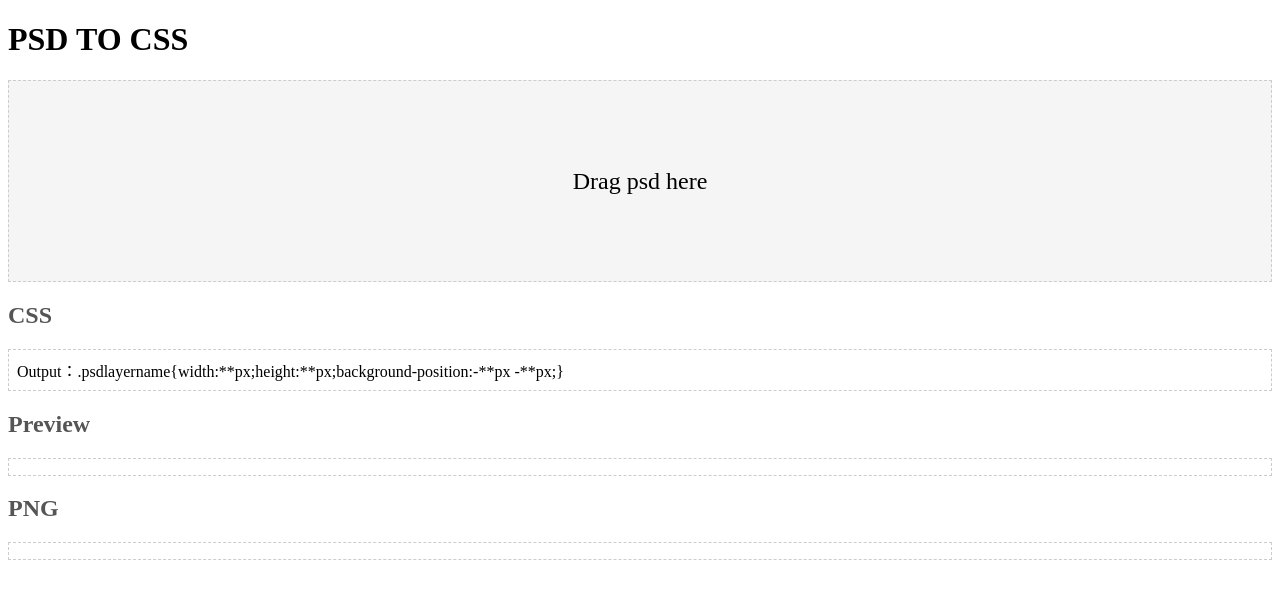
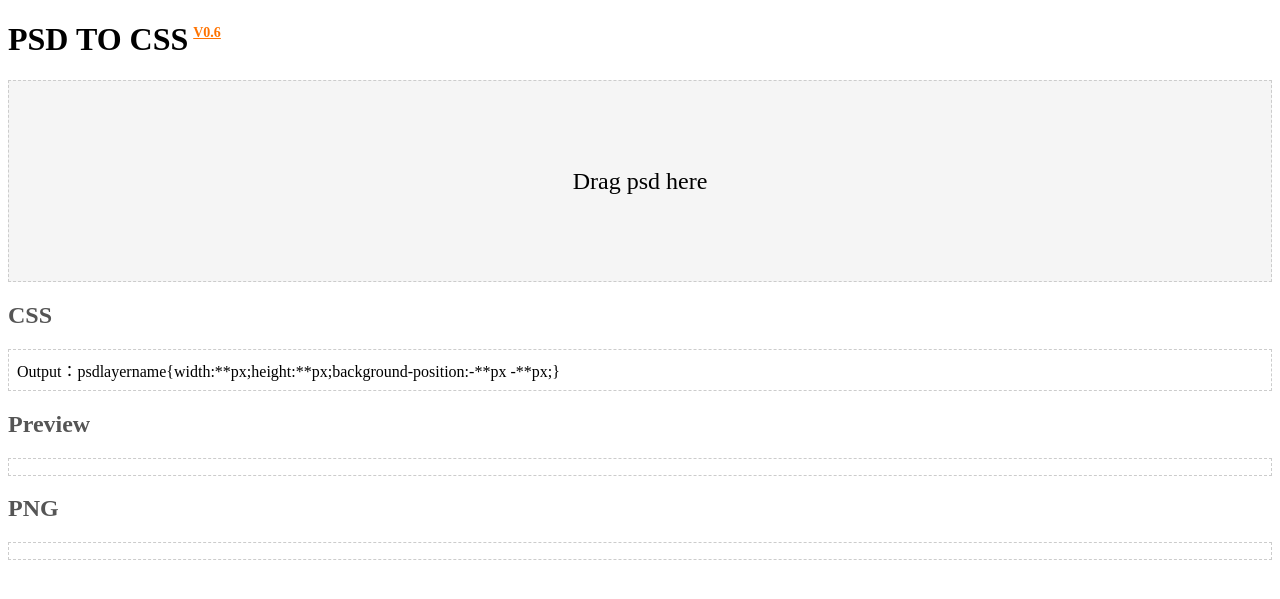
Before and after one commit to wanxianjia/blog, a Jekyll site: the page psd2css.html, which Jekyll copies as it is, in a window 1280 px wide. Shown: the top 599 px of the page. Built offline with Jekyll 4.4.1, drawn with Linux system fonts in a browser that asks for light colours; Markdown is read by kramdown in place of the engine named in the settings; some of the changed lines change nothing that is shown.

Commit message:
update psd2css.html

```diff
--- a/psd2css.html
+++ b/psd2css.html
@@ -5,6 +5,8 @@
 <title>PSD2CSS</title>
 <style>
 ul,li{list-style:none;}
+h1 sup{font-size:14px; vertical-align:13px; padding-left:5px;}
+h1 sup a{color:#ff7300; }
 h2{color:#555;}
 #drop-box{ font-size:24px; border:1px dashed #ccc; background:rgba(222,222,222,0.3); height:200px; line-height:200px; text-align:center;}
 #css-box{border:1px dashed #ccc; margin-top:8px; padding:8px; outline:0 none;}
@@ -12,123 +14,22 @@
 #image-output{ margin-top:8px;}
 #pre-box{margin-top:8px; border:1px dashed #ccc; overflow:hidden; padding:8px;}
 #pre-box li{float:left; margin-left:8px;}
-#image-output{border:1px dashed #ccc;padding:8px;}}
+#image-output{border:1px dashed #ccc;padding:8px;}
 </style>
 </head>
 <body>
-<h1>PSD TO CSS</h1>
+<h1>PSD TO CSS<sup><a href="./about.html">V0.6<a/></sup></h1>
 <div id="drop-box">
     Drag psd here
 </div>
 <h2>CSS</h2>
-<div id="css-box" contentEditable="true">Output：.psdlayername{width:**px;height:**px;background-position:-**px -**px;}</div>
+<div id="css-box" contentEditable="true">Output：psdlayername{width:**px;height:**px;background-position:-**px -**px;}</div>
 <h2>Preview</h2>
 <ul id="pre-box"></ul>
 <h2>PNG</h2>
 <div id="image-output"></div>
-<script src="./js/jquery-1.7.2.min.js"></script>
+<script src="http://style.china.alibaba.com/js/lib/fdev-v4/core/fdev-min.js"></script>
 <script src="./js/psd.js"></script>
-<script>
-;(function($){
-
-var dropBox = $('#drop-box'), cssBox = $('#css-box'), preBox = $('#pre-box');
-
-
-dropBox.bind('dragover', function(e){
-    e = e.originalEvent;
-    e.dataTransfer.dropEffect = "copy";
-    return false;
-});
-
-dropBox.bind('drop', function(e){
-    e = e.originalEvent;
-    var file = e.dataTransfer.files ? e.dataTransfer.files[0] : null;
-    //判断是否PSD文件
-	//console.log(file);
-    if(!file) return false;
-	if(file.name.slice(-4).toLowerCase() !== '.psd'){
-	//windows 下file.type为空，因此改成判断文件后缀
-    //if(file.type !== "image/vnd.adobe.photoshop" && file.type !== "application/x-photoshop") {
-
-        cssBox.html("不是PSD文件");
-
-        return false;
-    }
-    cssBox.html('<progress value="80" max="100"></proress>');
-    var reader = new FileReader();
-    reader.readAsArrayBuffer(file);
-
-    reader.onload = function (f) {
-
-        var bytes = new Uint8Array(f.target.result);
-        // For demo purposes, we parse the image data only first
-        var psd = new PSD(bytes);
-		var src = psd.toImage();
-        var image = $("<img />").attr('src', src);
-        $("#image-output").html(image);
-
-        // Start over and parse the whole file.
-        psd = new PSD(bytes);
-
-        try {
-            psd.parse();
-        } catch (e) {
-            cssBox.html("ERROR");
-        }
-
-        var psdInfo = {
-            "Header Info": {
-                Channels: psd.header.channels,
-                Width: psd.header.cols,
-                Height: psd.header.rows,
-                Depth: psd.header.depth,
-                Mode: psd.header.modename
-            },
-			"Layers": {}
-        };
-
-        var layer, arr = [], htmlArr = [];
-
-        for (var i = 0, _ref = psd.layerMask.layers, l = _ref.length; i < l; i++) {
-            layer = _ref[i];
-			if(layer.isHidden()) continue;
-
-            if (typeof layer.name === "undefined") {
-                layer.name = "Layer " + i;
-            }
-
-            /*psdInfo.Layers[layer.name] = {
-                "Position & Size": {
-                    Top: layer.top,
-                    Left: layer.left,
-                    Width: layer.cols,
-                    Height: layer.rows
-                },
-                "Blending Mode": {
-                    Type: layer.blendMode.blender,
-                    Opacity: Math.floor(layer.blendMode.opacity)
-                }
-            };*/
-			var width = layer.cols,
-				height = layer.rows,
-				left = layer.left,
-				top = layer.top;
-
-			var str = 'width:'+width+'px;height:'+height+'px;background-position:-'+left+'px -'+top+'px;';
-
-			htmlArr.push('<li style="',str,'"></li>');
-            arr.push(layer.name + '{' + str + '}' + '\n');
-        }
-		preBox.html(htmlArr.join(''));
-		$('li', preBox).css({'background-image':'url('+src+')'});
-        cssBox.html('<pre>'+arr.join('')+'</pre>');
-    };
-
-    return false;
-});
-
-
-})(jQuery);
-</script>
+<script src="./js/psd2css.js"></script>
 </body>
 </html>
```
